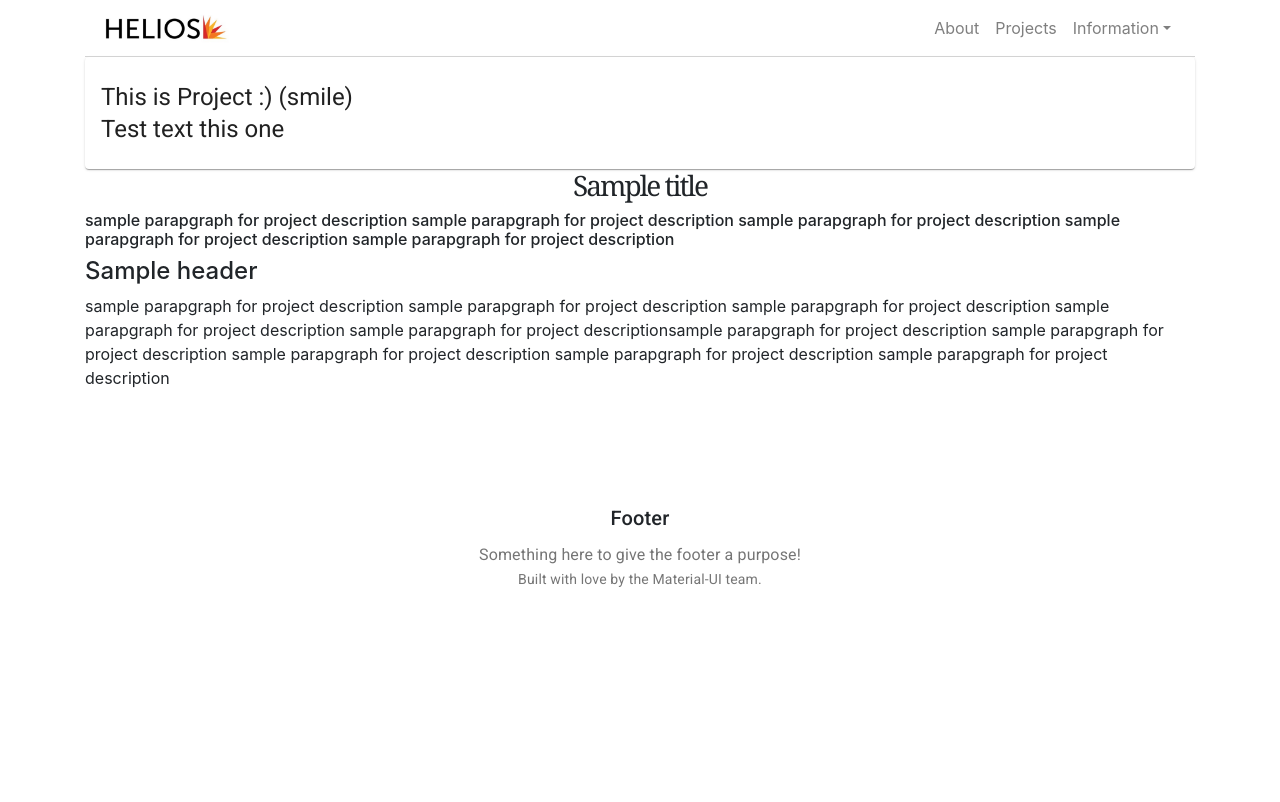
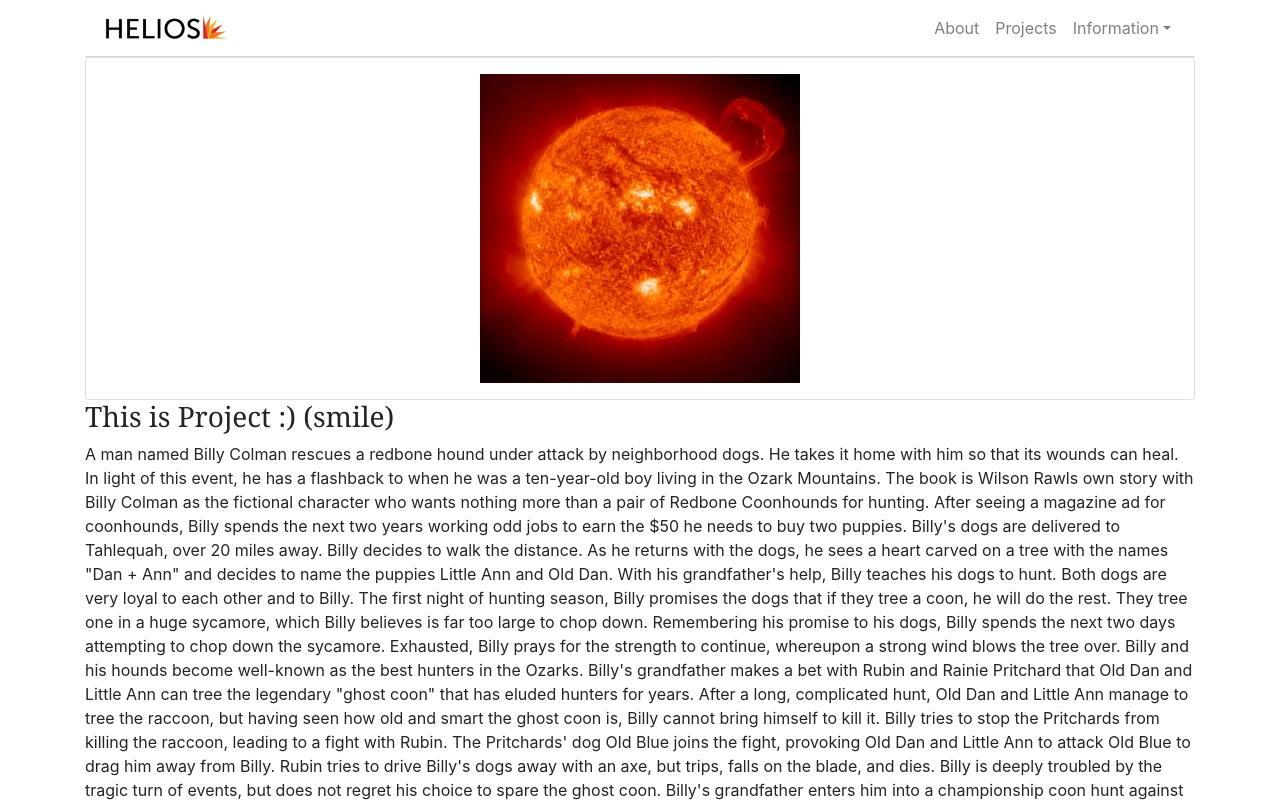
Before and after one commit to jstarfeldt/HeliosTechTeam, a React (Create React App) app: page /projects/0 in a window 1280 px wide. Shown: the top 802 px of the page. Built offline with nearby package versions, Linux system fonts and the light colour scheme.

Commit message:
Project details in bootstrap

```diff
--- a/src/Page/Project/ProjectCard.jsx
+++ b/src/Page/Project/ProjectCard.jsx
@@ -12,7 +12,7 @@ const CustomCard = props => {
       <Card className="item">
         <Row className="cardText">
           <Col className="stuff">
-          <img src={require('../../static/images/' + image)}></img>
+          <img className="cardImg" src={require('../../static/images/' + image)}></img>
           </Col>
           <Col>
           <h4 className="cardTitle">{project.title}</h4>
--- a/src/Page/Project/ProjectDetails.jsx
+++ b/src/Page/Project/ProjectDetails.jsx
@@ -1,69 +1,25 @@
 import React from "react";
 import data from "../../data/projectData";
-import { makeStyles } from "@material-ui/core/styles";
-import Paper from "@material-ui/core/Paper";
-import Typography from "@material-ui/core/Typography";
 import Layout from "../../Layout";
-import SampleDrawing from "./SampleDrawing";
+import Card from "react-bootstrap/Card"
 
 import "./ProjectDetails.scss";
 
-const useStyles = makeStyles(theme => ({
-  root: {
-    padding: theme.spacing(3, 2)
-  }
-}));
-
 const ProjectDetails = ({ match }) => {
-  const classes = useStyles();
   const contents = data[match.params.id];
+  let image = contents.imgUrl === "" ? 'HeliosFull.png' : contents.imgUrl;
   return (
     <div>
       <Layout>
-      <div className="container">
-      <Paper className={classes.root}>
-        <Typography variant="h5" component="h3">
-          {contents.title}
-        </Typography>
-        <Typography variant="h5" component="h3">
-          Test text this one
-        </Typography>
-      </Paper>
-
-      <header class="h1" align="center">
-        <h3>Sample title</h3>
-      </header>
-      <h6 class="h6" indent="100px">
-        sample parapgraph for project description
-        sample parapgraph for project description
-        sample parapgraph for project description
-        sample parapgraph for project description
-        sample parapgraph for project description
-      </h6>
-
-      <div>
-        <h2 class="h4">Sample header</h2>
-
-        <Typography variant="h7" component="h7">
-          sample parapgraph for project description
-          sample parapgraph for project description
-          sample parapgraph for project description
-          sample parapgraph for project description
-          sample parapgraph for project description
-        </Typography>
-
-
-        <Typography variant="h7" component="h7">
-          sample parapgraph for project description
-          sample parapgraph for project description
-          sample parapgraph for project description
-          sample parapgraph for project description
-          sample parapgraph for project description
-        </Typography>
-      </div>
+        <div className="container">
+          <Card className="topCard">
+            <img className="projectImage" src={require('../../static/images/' + image)}></img>
+          </Card>
+          <h3>{contents.title}</h3>
+          {contents.body}
+        </div>
+      </Layout>
     </div>
-    </Layout>
-  </div>
 
   );
 };
--- a/src/Page/Project/ProjectDetails.scss
+++ b/src/Page/Project/ProjectDetails.scss
@@ -71,3 +71,7 @@ header{
 .h4 { font-size: 180%; }
 .h5 { font-size: 130%; }
 .h6 { font-size: 100%; }
+
+.projectImage {
+  max-width: 900px;
+}
--- a/src/Page/Project/project-list.scss
+++ b/src/Page/Project/project-list.scss
@@ -23,7 +23,7 @@
   text-decoration: none;
 }
 
-img {
+.cardImg {
   max-width: 256px;
   max-height: 200px;
 }
--- a/src/data/projectData.jsx
+++ b/src/data/projectData.jsx
@@ -1,4 +1,5 @@
 import Moment from "moment";
+import React from "react"
 
 const solarData = [
   {
@@ -47,7 +48,8 @@ const solarData = [
     summary:
       "drbghdrb dfrtbhdrsb  dfgvdersf dersgvesd df grsdgb gergr egr esdrgddf gdercv gdedr",
     body:
-      "body1 sdlgvj esb gjmve  bfhd frbnob desklbg vdrlbd fkmbd fkmdbfk mbcdfljklmnjmnklmklddrl"
+    <div><h3>Some stuff</h3><p>Some more stuff</p></div>
+
   },
 
   {
```
